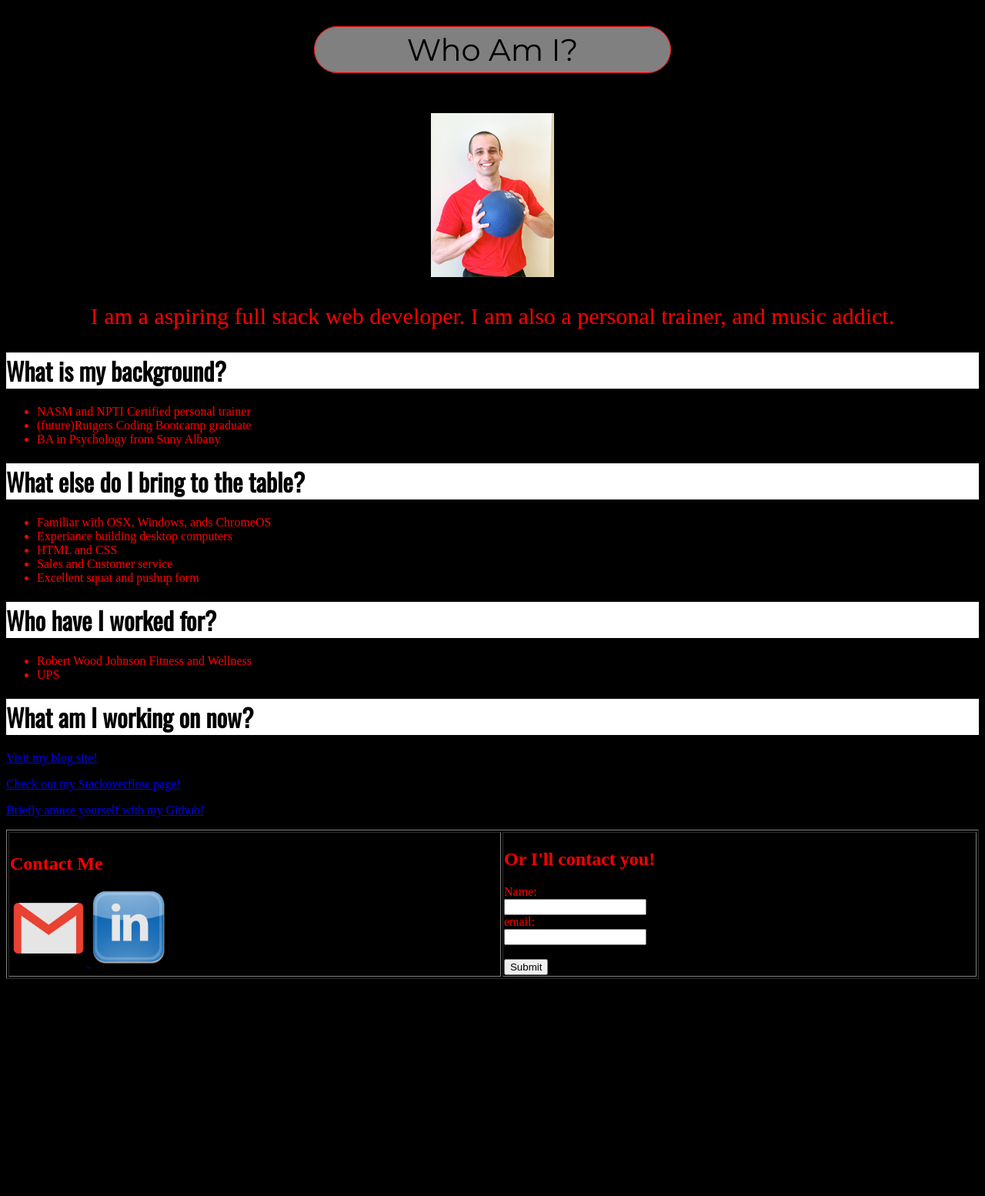
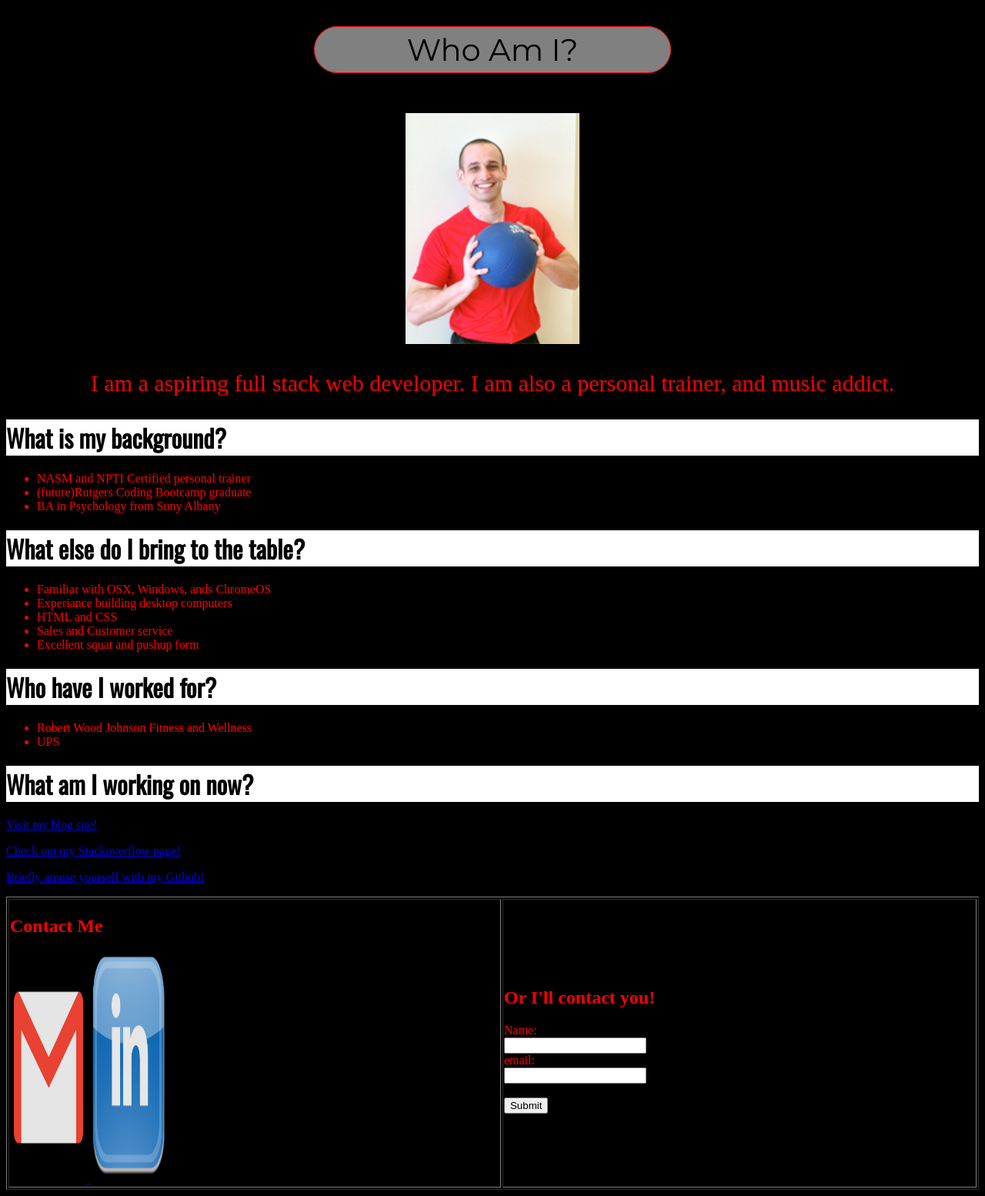
Before and after one commit to eliezerwohl/port, a PHP site: page / in a window 1280 px wide. Shown: the whole page at 77% size. Before the commit the page ends 1272 px from the top, so only its background shows below. Run offline with PHP 8.4, Linux system fonts and the light colour scheme.

Commit message:
changed picture size

```diff
--- a/theme.css
+++ b/theme.css
@@ -8,6 +8,8 @@ h1 {font-family: 'Oswald', white, sans-serif;}
 
    font-size: 30px;
   text-align: center;}
+
+img {height:300px;}
 
 #who {
 
```
